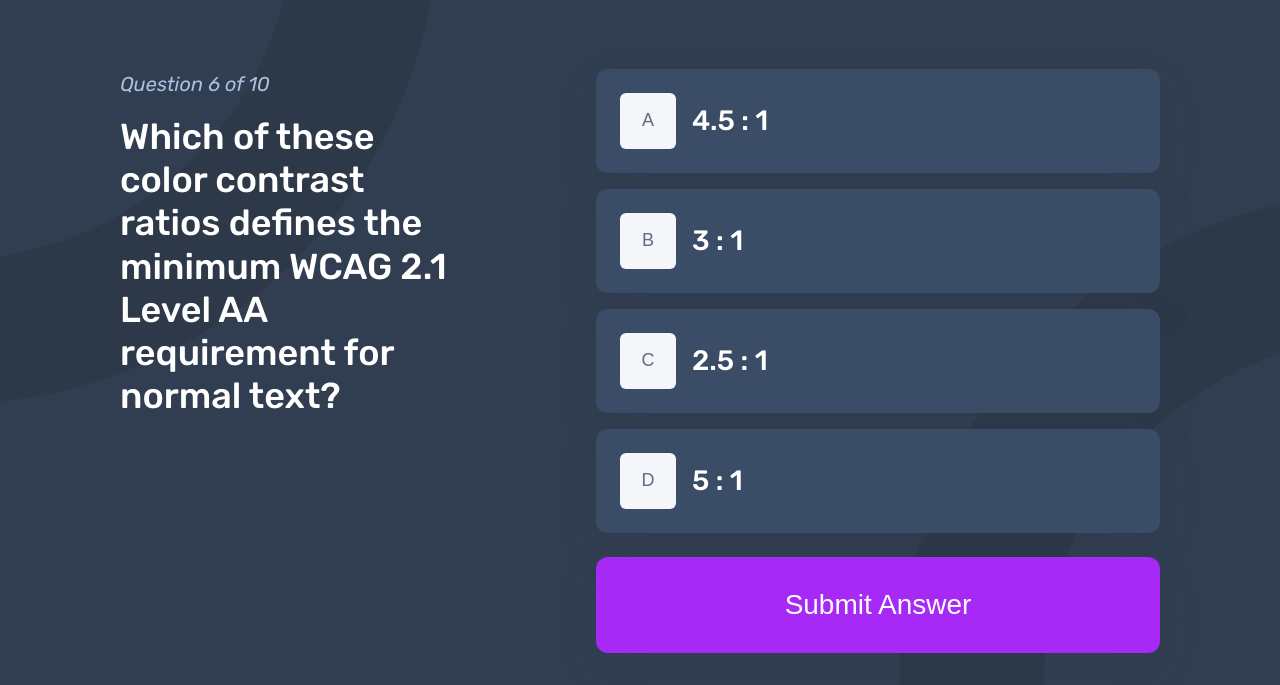
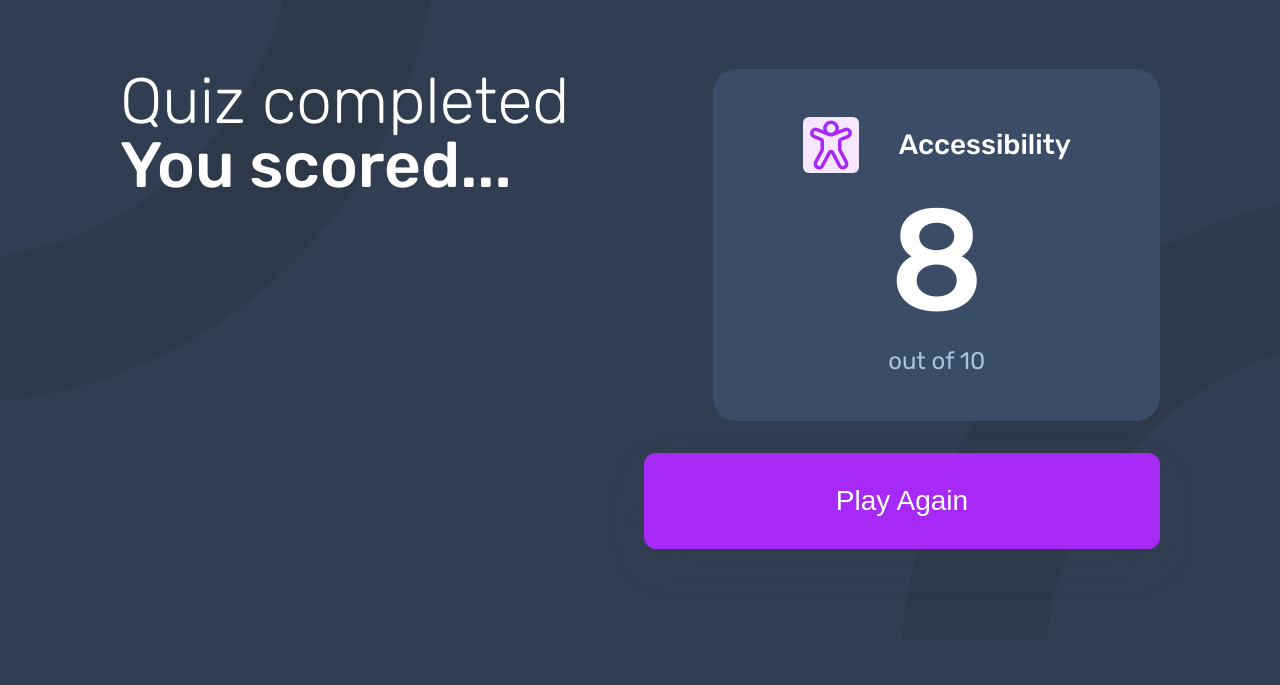
Before and after one commit to jayco01/frontend-quiz-app, a plain HTML site: page index.html in a window 1280 px wide. Both pictures are taken after a click on the button "Submit Answer". Shown: the part 160-845 px from the top of the page. After the commit the page ends 800 px from the top, so only its background shows below. Drawn offline with Linux system fonts and the light colour scheme.

Commit message:
added functions to switch between pages

```diff
--- a/scripts/main.js
+++ b/scripts/main.js
@@ -1,30 +1,34 @@
-// page variables
+// Page variables
 const menuPage = document.getElementById("menu-page");
 const questionPage = document.getElementById("question-page");
 const completePage = document.getElementById("complete-page");
-// theme variables
+// Header variables
 const themeSwitch = document.getElementById("theme__switch");
 const sunIcon = document.getElementById("theme__sun--dark");
 const moonIcon = document.getElementById("theme__moon--dark");
 const sliderLigt = document.getElementById("slider-light");
 const sliderDark = document.getElementById("slider-dark");
-// menu option buttons variables
+// Menu page variables
 const menuOptionArray = document.querySelectorAll(".menu__option");
 const htmlBtn = document.getElementById("html-btn");
 const cssBtn = document.getElementById("css-btn");
 const jsBtn = document.getElementById("js-btn");
 const accessBtn = document.getElementById("access-btn");
-// question option buttons variables
+// Question Page variables
 const quetionOptionArray = document.querySelectorAll(".question__option");
+const submitAnswerBtn = document.querySelector(".question__submit-btn")
+// Complete Page variables
+const completeBtn = document.querySelector(".complete__again");
 
 // dynamic variables
 let quizData = [];
 
-quetionOptionArray.forEach((btn) => {
-    btn.addEventListener("click", () => {
-        switchPage(questionPage, completePage);
-        console.log(`test question option ${btn}`);
-    })
+completeBtn.addEventListener("click", () => {
+    switchPage(completePage, menuPage);
+})
+
+submitAnswerBtn.addEventListener("click", () => {
+    switchPage(questionPage, completePage);
 })
 
 menuOptionArray.forEach((btn) => {
--- a/styles/styles.css
+++ b/styles/styles.css
@@ -389,6 +389,7 @@
     font-weight: var(--fw-500);
     width: 100%;
     box-sizing: border-box;
+    cursor: pointer;
 }
 
 .question__progress {
```
